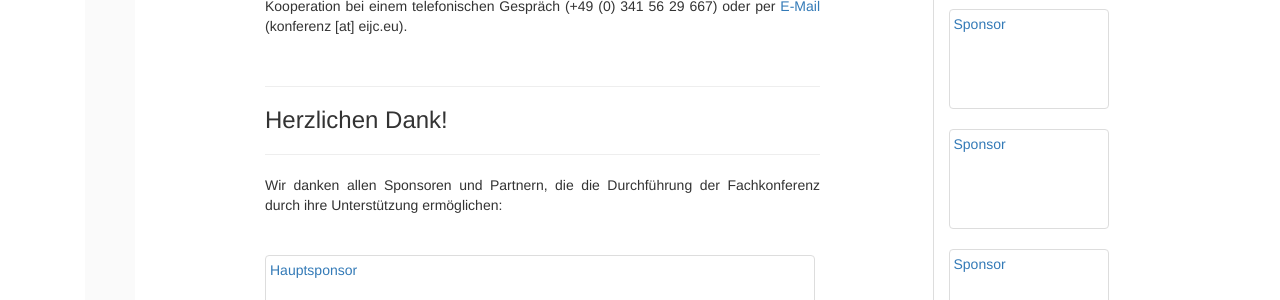
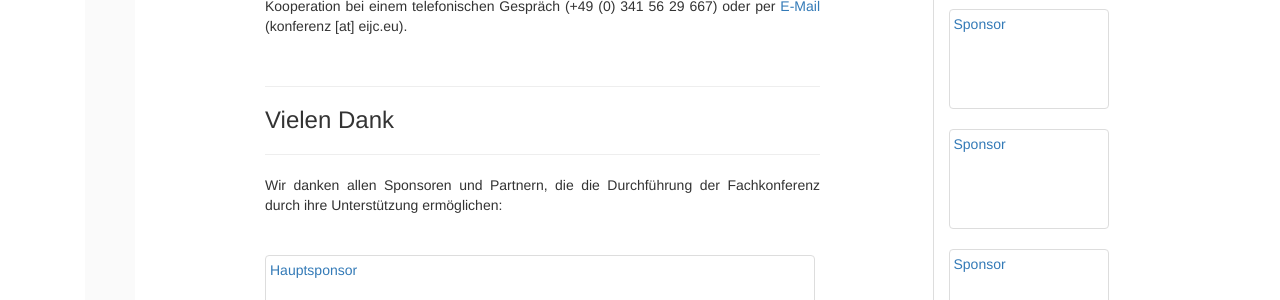
Before and after one commit to susedev/test, a Jekyll site: the page built from partner-werden.html, in a window 1280 px wide and 900 px high. Shown: the part 409-709 px from the top of the window. Built offline with Jekyll 4.4.1, drawn with Linux system fonts in a browser that asks for light colours; nearby versions of some CDN libraries.

Commit message:
Edit from JekyllCMS

```diff
--- a/partner-werden.html
+++ b/partner-werden.html
@@ -12,7 +12,7 @@ title: Partner
 <p style="text-align: justify;">&nbsp;</p>
 
 <hr noshade="noshade" size="1" />
-<h3>Herzlichen Dank!</h3>
+<h3>Vielen Dank</h3>
 
 <hr noshade="noshade" size="1" />
 <p style="text-align: justify;">Wir danken allen Sponsoren und Partnern, die die Durchf&uuml;hrung der Fachkonferenz durch ihre Unterst&uuml;tzung erm&ouml;glichen:</p>
```
